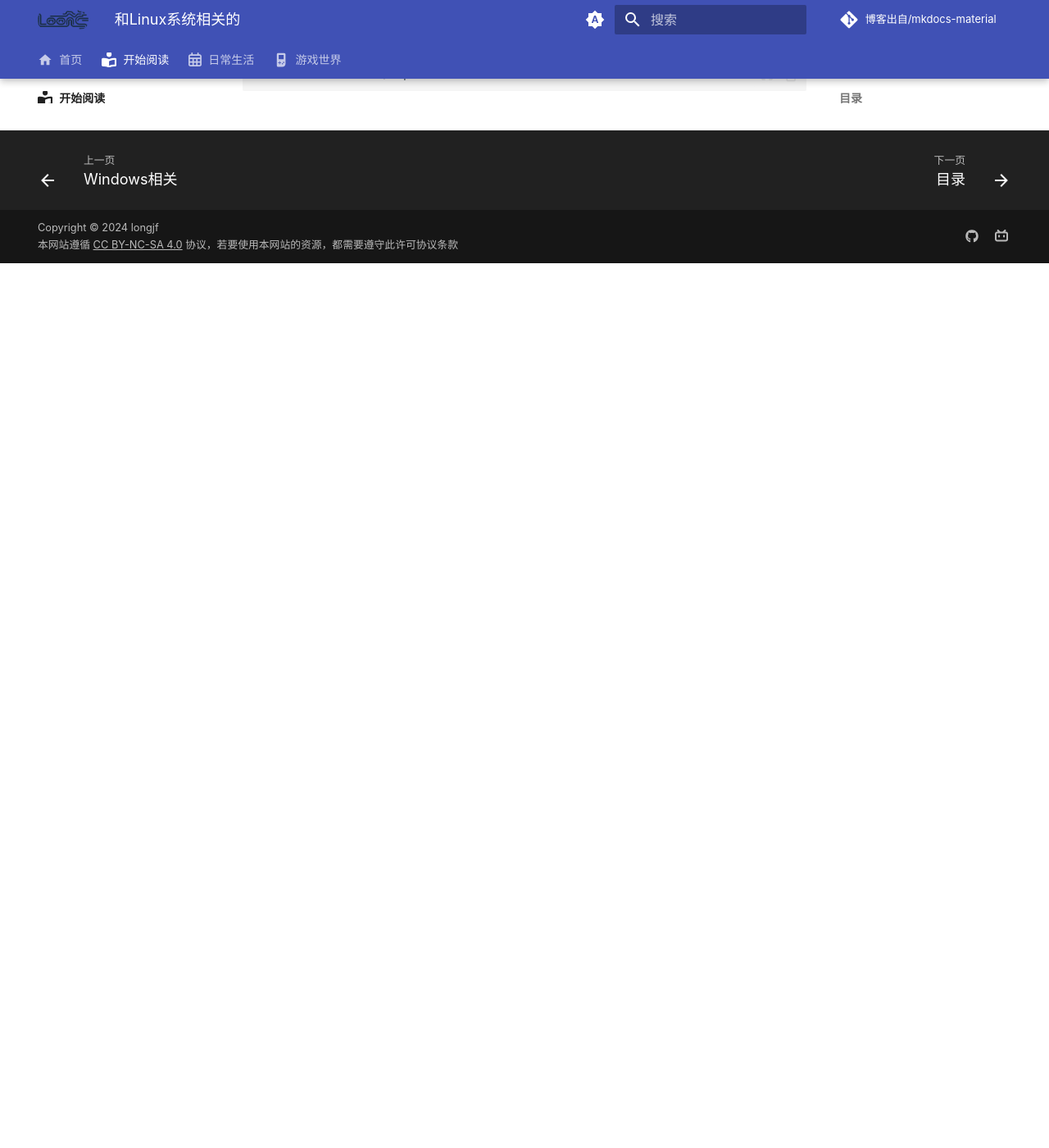
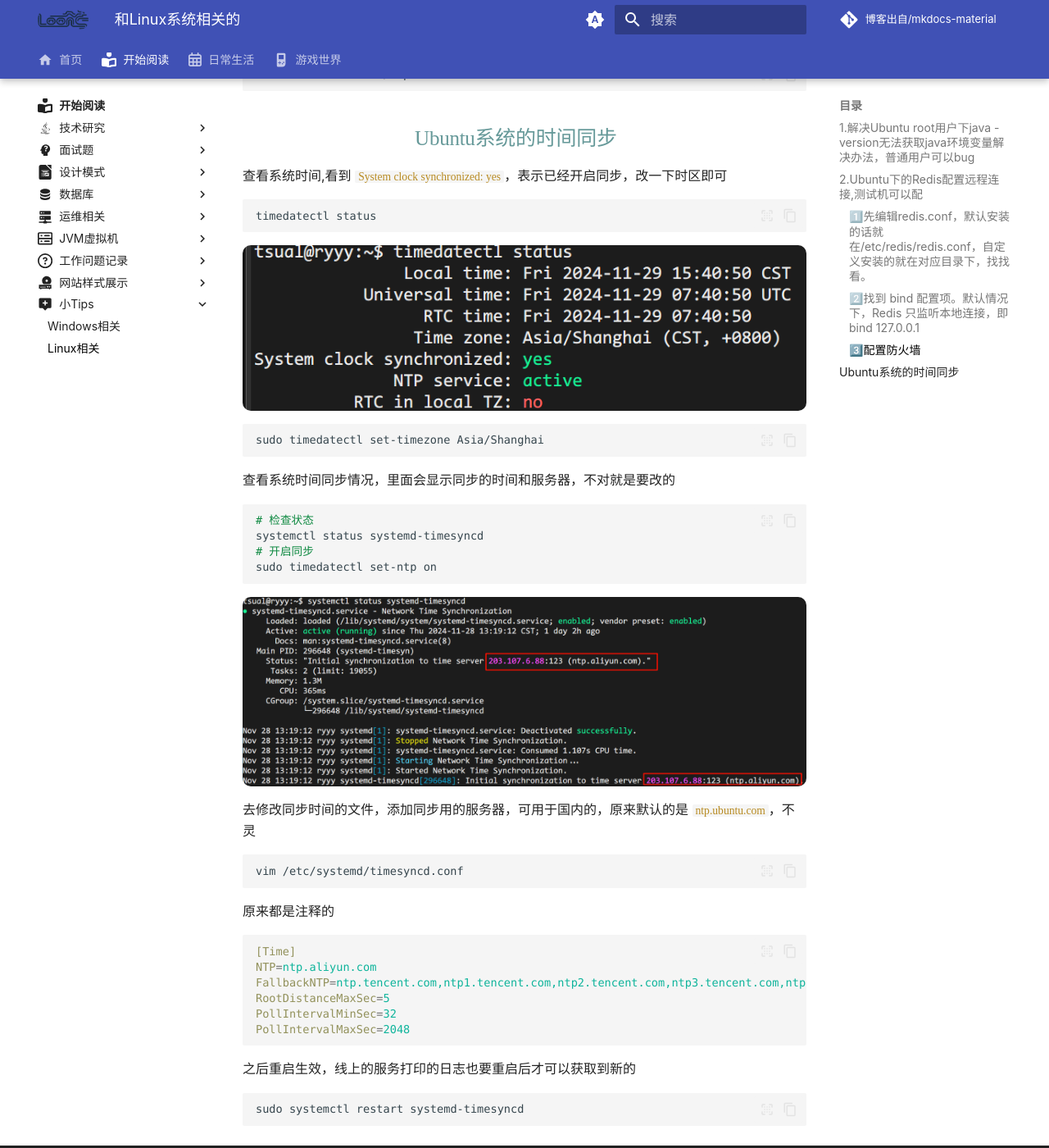
Before and after one commit to 971230/971230.github.io, an MkDocs documentation site: the page built from docs/开始阅读/小Tips/Linux.md, in a window 1280 px wide and 1400 px high, scrolled down 1079 px. Shown: the whole window at 82% size. Built offline with MkDocs 1.6.1 and Material for MkDocs 9.7.7, drawn with Linux system fonts in a browser that asks for light colours; some web fonts are replaced; comment, search, counter and statistics services are not loaded.

Commit message:
添加Ubuntu时间同步tips

````diff
--- a/docs/开始阅读/小Tips/Linux.md
+++ b/docs/开始阅读/小Tips/Linux.md
@@ -44,3 +44,51 @@ protected-mode no
 ```shell
 sudo ufw allow 6379/tcp
 ```
+
+## Ubuntu系统的时间同步
+
+查看系统时间,看到 `System clock synchronized: yes`，表示已经开启同步，改一下时区即可
+
+```shell
+timedatectl status
+```
+
+![图片的样式](./img/status.png)
+
+```shell
+sudo timedatectl set-timezone Asia/Shanghai
+```
+
+查看系统时间同步情况，里面会显示同步的时间和服务器，不对就是要改的
+
+```shell
+# 检查状态
+systemctl status systemd-timesyncd
+# 开启同步
+sudo timedatectl set-ntp on
+```
+
+![图片的样式](./img/systemd-timesyncd.png)
+
+去修改同步时间的文件，添加同步用的服务器，可用于国内的，原来默认的是 `ntp.ubuntu.com`，不灵
+
+```shell
+vim /etc/systemd/timesyncd.conf
+```
+
+原来都是注释的
+
+```properties
+[Time]
+NTP=ntp.aliyun.com
+FallbackNTP=ntp.tencent.com,ntp1.tencent.com,ntp2.tencent.com,ntp3.tencent.com,ntp.ubuntu.com
+RootDistanceMaxSec=5
+PollIntervalMinSec=32
+PollIntervalMaxSec=2048
+```
+
+之后重启生效，线上的服务打印的日志也要重启后才可以获取到新的
+
+```shell
+sudo systemctl restart systemd-timesyncd
+```
````
Also changed, not shown: docs/开始阅读/小Tips/img/status.png (added), docs/开始阅读/小Tips/img/systemd-timesyncd.png (added).
